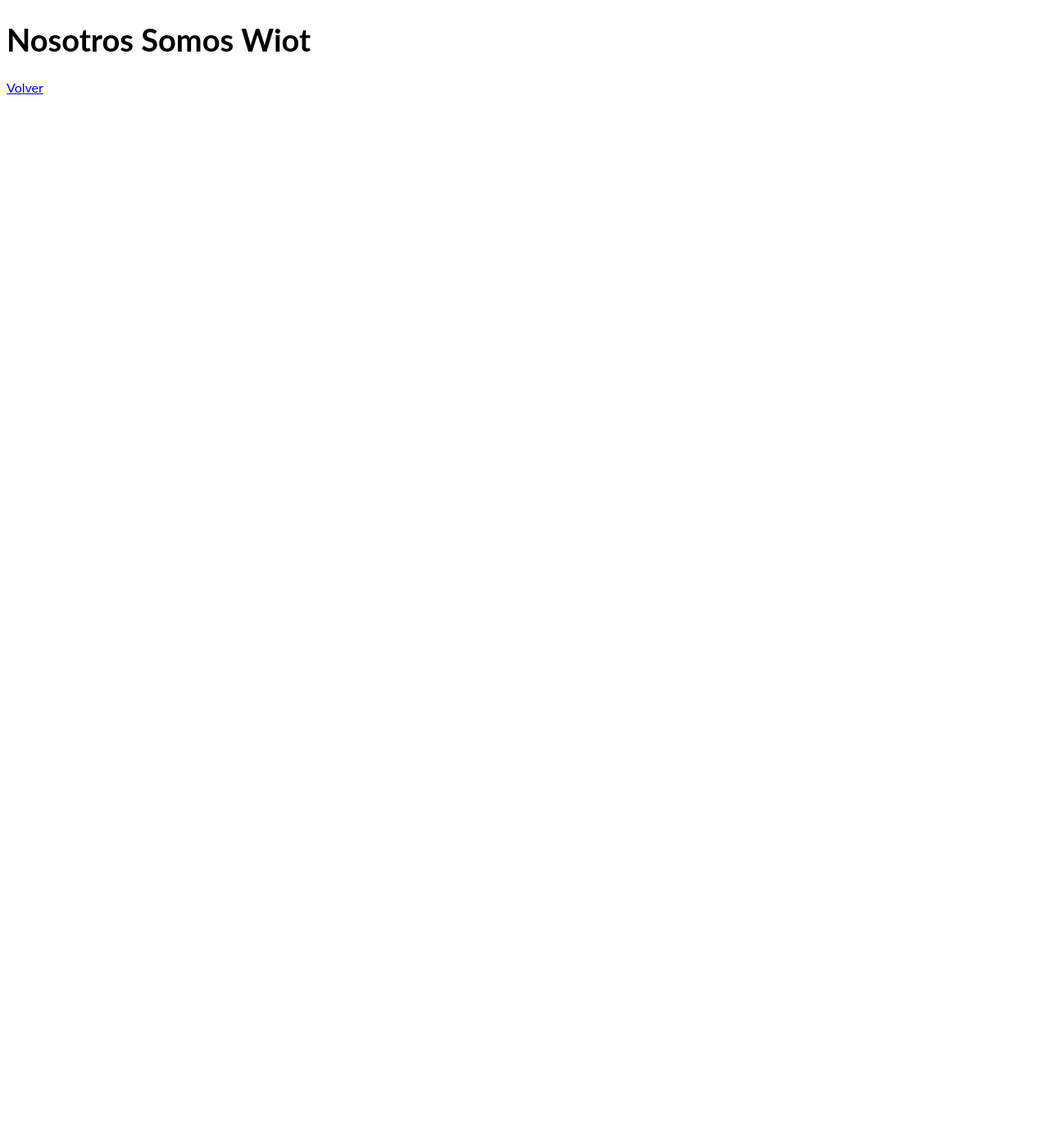
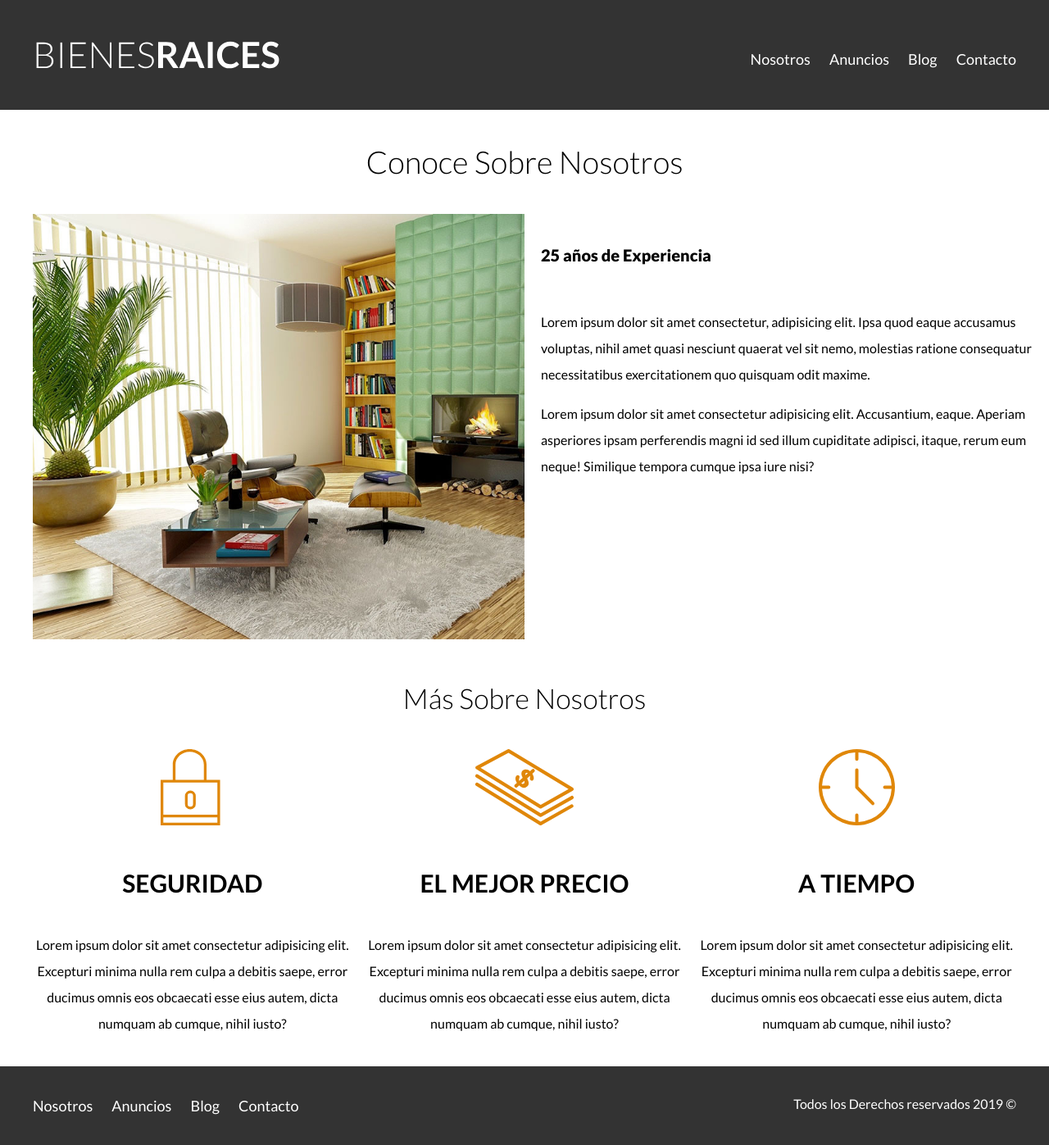
Before and after one commit to wiotingenieria/bienesyraices, a plain HTML site: page nosotros.html in a window 1280 px wide. Shown: the whole page at 82% size. Before the commit the page ends 800 px from the top, so only its background shows below. Drawn offline with Linux system fonts and the light colour scheme.

Commit message:
Pagina-Nosotros

```diff
--- a/css/styles.css
+++ b/css/styles.css
@@ -69,6 +69,10 @@
 }
 
 /*Header */
+.site-header {
+    background-color: #333333;
+    padding: 1rem 0 3rem 0;
+}
 .site-header.inicio {
     background-image: url(../img/header.jpg);
     background-position: center center;
@@ -276,3 +280,16 @@
     margin: 0;
     color: white;
 }
+
+/** Paginas Internas **/
+.contenido-nosotros {
+    display: grid;
+    grid-template-columns: 50% 50%;
+    grid-column-gap: 2rem;
+}
+.texto-nosotros blockquote {
+    font-weight: 900;
+    font-size: 2rem;
+    margin: 0;
+    padding: 3rem 0;
+}
--- a/nosotros.html
+++ b/nosotros.html
@@ -1,17 +1,102 @@
 <!DOCTYPE html>
 <html lang="en">
-
 <head>
     <meta charset="UTF-8">
     <meta name="viewport" content="width=device-width, initial-scale=1.0">
     <meta http-equiv="X-UA-Compatible" content="ie=edge">
-    <title>Document</title>
+    <title>Bienes Raices WiotIngenieria</title>
+    <link href="https://fonts.googleapis.com/css?family=Lato:300,400,700,900&display=swap" rel="stylesheet">
+    <link rel="stylesheet" href="css/normalize.css">
     <link rel="stylesheet" href="css/styles.css">
 </head>
+<body>
 
-<body>
-    <h1>Nosotros Somos Wiot</h1>
-    <a href="index.html">Volver</a>
+    <header class="site-header ">
+
+        <div class="contenedor contenido-header">
+            <div class="barra">
+                <a href="index.html">
+                   <img src="img/logo.svg" alt="Logo">
+                </a>
+
+                <nav class="navegacion">
+                   <a href="nosotros.html">Nosotros</a>
+                    <a href="anuncios.html">Anuncios</a>
+                    <a href="blog.html">Blog</a>
+                    <a href="contacto.html">Contacto</a>
+                </nav>
+           </div>
+
+        </div>
+    </header>
+
+    <main class="contenedor">
+
+        <h1 class="fw-300 centrar-texto">Conoce Sobre Nosotros</h1>
+
+        <div class="contenido-nosotros">
+            <div class="imagen">
+                <img src="img/nosotros.jpg" alt="Imagen Sobre Nosotros">
+            </div>
+            <div class="texto-nosotros">
+                <blockquote>25 años de Experiencia</blockquote>
+                <p>Lorem ipsum dolor sit amet consectetur, adipisicing elit. Ipsa quod eaque accusamus voluptas,
+                    nihil amet quasi nesciunt quaerat vel sit nemo, molestias ratione consequatur necessitatibus
+                    exercitationem quo quisquam odit maxime.
+                </p>
+                <p>
+                    Lorem ipsum dolor sit amet consectetur adipisicing elit. Accusantium, eaque.
+                     Aperiam asperiores ipsam perferendis magni id sed illum cupiditate adipisci, itaque, rerum eum neque!
+                     Similique tempora cumque ipsa iure nisi?
+                </p>
+            </div>
+
+        </div>
+
+    </main>
+
+    <section class="contenedor seccion">
+
+            <h2 class="fw-300 centrar-texto">Más Sobre Nosotros</h2>
+
+            <div class="iconos-nosotros">
+
+                <div class="icono">
+                    <img src="img/icono1.svg" alt="Icono Seguridad">
+                    <h3>Seguridad</h3>
+                    <p>Lorem ipsum dolor sit amet consectetur adipisicing elit. Excepturi minima nulla rem culpa a debitis saepe,
+                    error ducimus omnis eos obcaecati esse eius autem, dicta numquam ab cumque, nihil iusto? </p>
+                </div>
+
+                <div class="icono">
+                    <img src="img/icono2.svg" alt="Icono Precio">
+                    <h3>El Mejor Precio</h3>
+                    <p>Lorem ipsum dolor sit amet consectetur adipisicing elit. Excepturi minima nulla rem culpa a debitis saepe,
+                            error ducimus omnis eos obcaecati esse eius autem, dicta numquam ab cumque, nihil iusto? </p>
+                </div>
+
+                <div class="icono">
+                    <img src="img/icono3.svg" alt="Icono a Tiempo">
+                    <h3>A Tiempo</h3>
+                    <p>Lorem ipsum dolor sit amet consectetur adipisicing elit. Excepturi minima nulla rem culpa a debitis saepe,
+                            error ducimus omnis eos obcaecati esse eius autem, dicta numquam ab cumque, nihil iusto? </p>
+                </div>
+
+            </div>
+        </section>
+
+<footer class="site-footer seccion">
+    <div class="contenedor contenedor-footer">
+        <nav class="navegacion">
+            <a href="nosotros.html">Nosotros</a>
+            <a href="anuncios.html">Anuncios</a>
+            <a href="blog.html">Blog</a>
+            <a href="contacto.html">Contacto</a>
+        </nav>
+
+        <p class="copyright">Todos los Derechos reservados 2019 &copy; </p>
+    </div>
+</footer>
+
 </body>
-
 </html>
```
